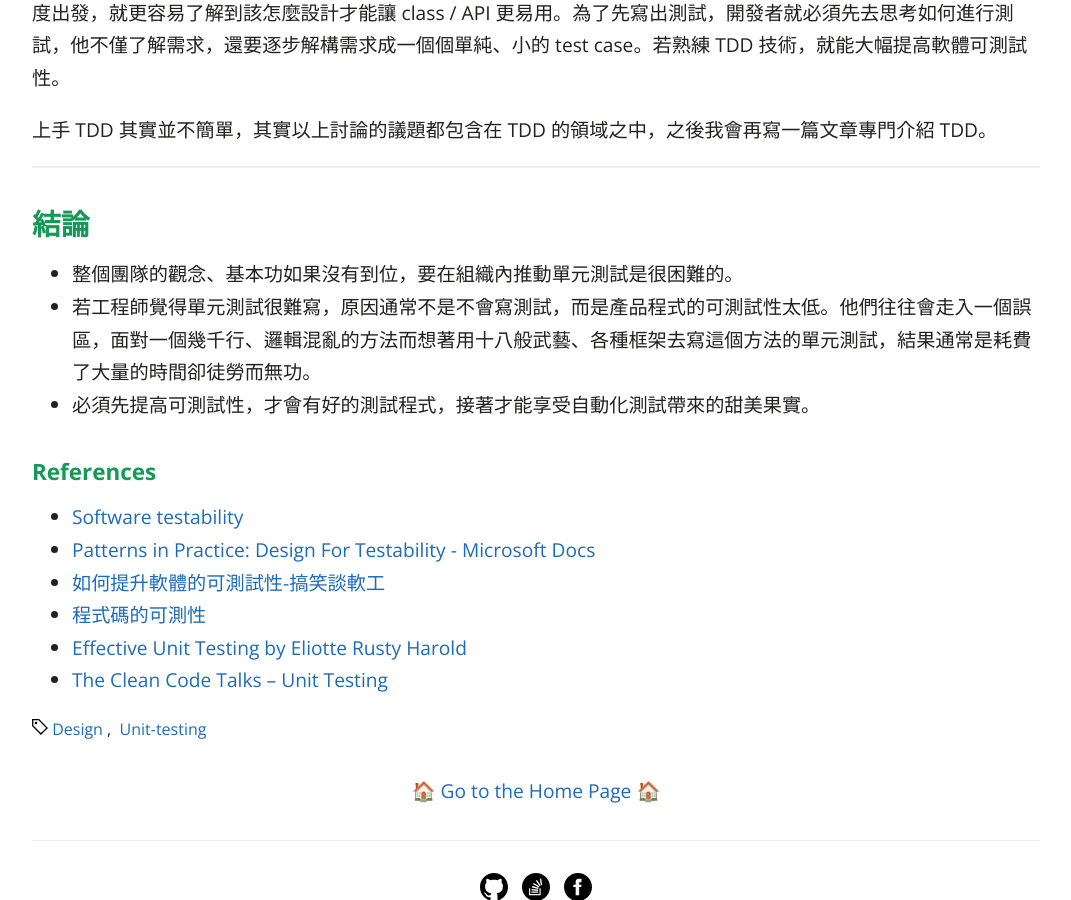
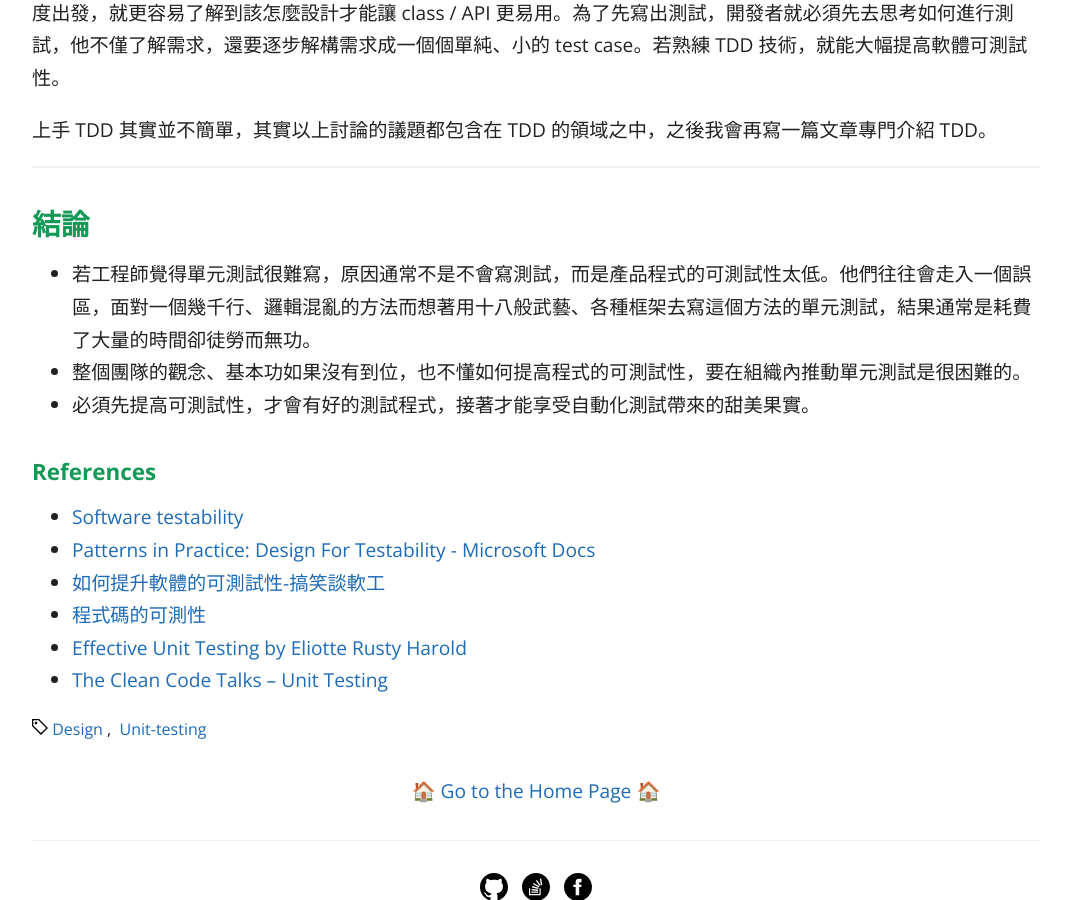
Before and after one commit to KaiSheng714/KaiSheng714.github.io, a Jekyll site: the page built from 2022-07-06-testability.md, in a window 1280 px wide and 900 px high, scrolled down 4257 px. Shown: the whole window, without its empty margins (104-1175 px from the left). Built offline with Jekyll 4.4.1, drawn with Linux system fonts in a browser that asks for light colours; comment, search, counter and statistics services are not loaded.

Commit message:
testability

```diff
--- a/2022-07-06-testability.md
+++ b/2022-07-06-testability.md
@@ -110,12 +110,11 @@ TDD 是一種**先從使用者角度寫測試，再回頭撰寫產品程式碼
 -----
 
 ## **結論**
-- 整個團隊的觀念、基本功如果沒有到位，要在組織內推動單元測試是很困難的。
 - 若工程師覺得單元測試很難寫，原因通常不是不會寫測試，而是產品程式的可測試性太低。他們往往會走入一個誤區，面對一個幾千行、邏輯混亂的方法而想著用十八般武藝、各種框架去寫這個方法的單元測試，結果通常是耗費了大量的時間卻徒勞而無功。
+- 整個團隊的觀念、基本功如果沒有到位，也不懂如何提高程式的可測試性，要在組織內推動單元測試是很困難的。
 - 必須先提高可測試性，才會有好的測試程式，接著才能享受自動化測試帶來的甜美果實。
 
 ### **References**
-
 - [Software testability](https://en.wikipedia.org/wiki/Software_testability)
 - [Patterns in Practice: Design For Testability - Microsoft Docs](https://docs.microsoft.com/zh-tw/archive/msdn-magazine/2008/december/patterns-in-practice-design-for-testability)
 - [如何提升軟體的可測試性-搞笑談軟工](https://teddy-chen-tw.blogspot.com/2013/04/blog-post_4.html)
```
